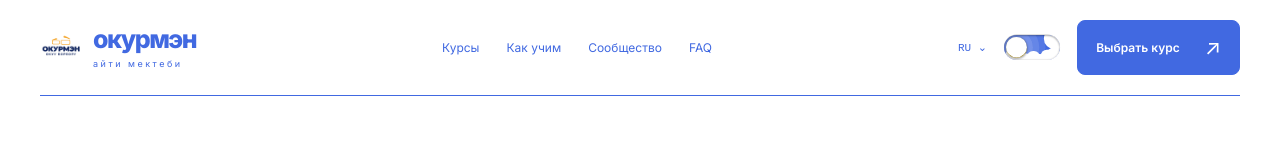
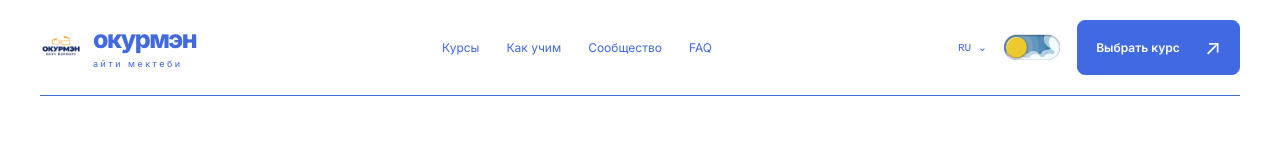
Before and after one commit to ashirus1719-ai/Okurmen-project, a Next.js app: page / in a window 1280 px wide. Shown: the top 160 px of the page. Built offline with nearby package versions, Linux system fonts and the light colour scheme.

Commit message:
Restore original theme switcher

```diff
--- a/app/globals.css
+++ b/app/globals.css
@@ -3111,13 +3111,3 @@ textarea {
   color: var(--foreground) !important;
   border-color: var(--line) !important;
 }
-.theme-switch {
-  --container-light-bg: var(--theme-blue);
-  --container-night-bg: var(--theme-blue);
-  --sun-bg: var(--theme-white);
-  --moon-bg: var(--theme-white);
-  --spot-color: var(--theme-blue);
-  --stars-color: var(--theme-white);
-  --clouds-color: var(--theme-white);
-  --back-clouds-color: var(--theme-white);
-}
```
